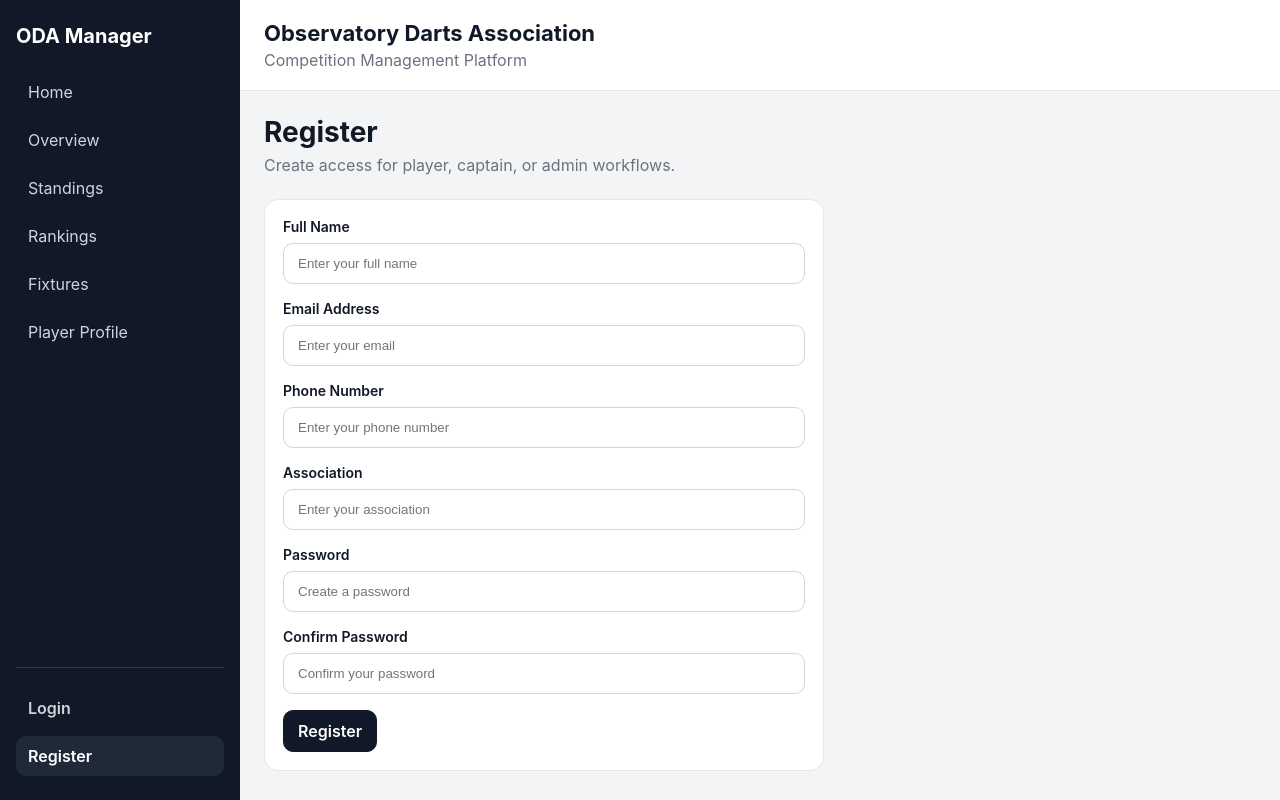
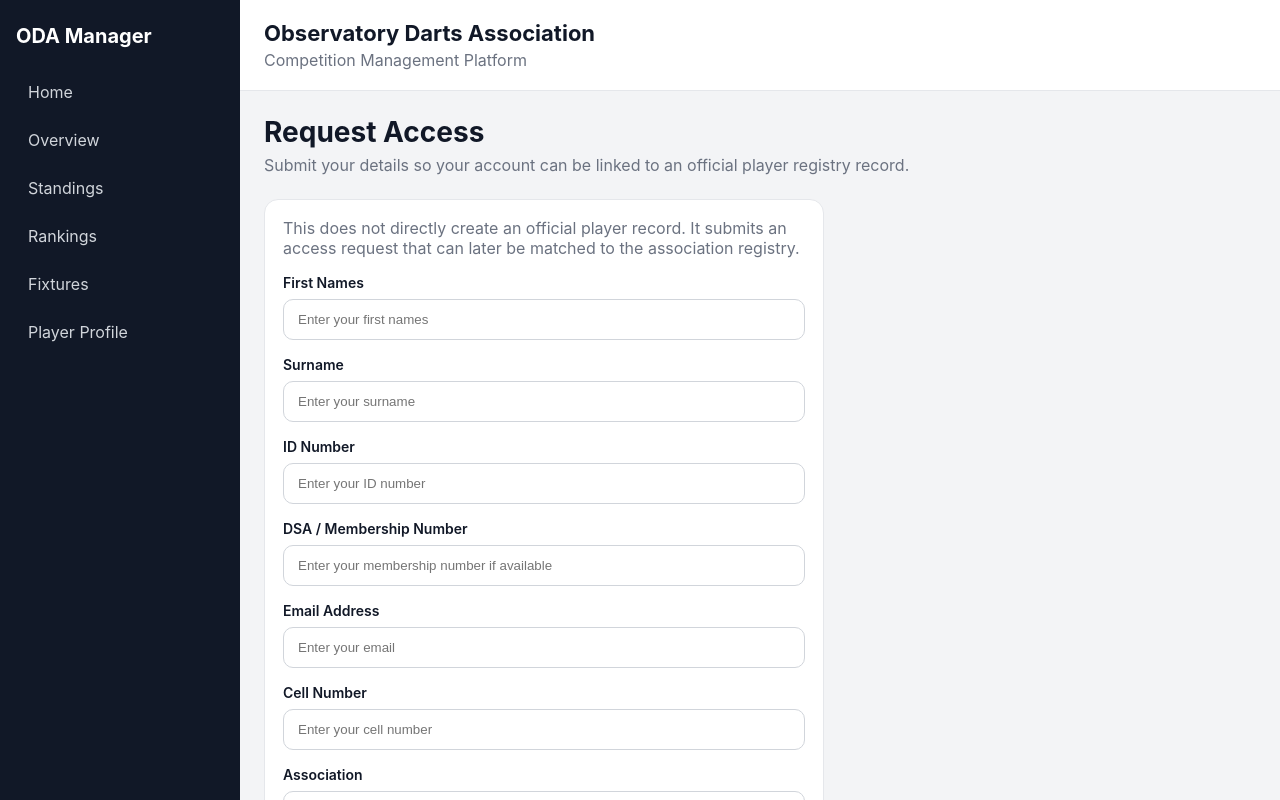
Before and after one commit to jakes007/ODA, a React app in the folder frontend/: page /register in a window 1280 px wide. Shown: the top 800 px of the page. Built offline with nearby package versions, Linux system fonts and the light colour scheme; the HTML template or start-up script is replaced by a standard one.

Commit message:
Refactored registration into player access request flow

```diff
--- a/frontend/src/pages/LandingPage.jsx
+++ b/frontend/src/pages/LandingPage.jsx
@@ -148,10 +148,10 @@ export default function LandingPage() {
 
       <section className="panel landing-cta">
         <div>
-          <h3 className="panel-title">Players, captains, and admins</h3>
-          <p className="page-subtitle">
-            Login access and dashboards will connect here next as the pilot grows.
-          </p>
+        <h3 className="panel-title">Players, captains, and admins</h3>
+<p className="page-subtitle">
+  Login for existing users or submit an access request to be linked to an official player record.
+</p>
         </div>
 
         <div className="landing-actions">
@@ -159,8 +159,8 @@ export default function LandingPage() {
             Login
           </Link>
           <Link to="/register" className="secondary-btn">
-            Register
-          </Link>
+  Request Access
+</Link>
         </div>
       </section>
     </div>
--- a/frontend/src/pages/RegisterPage.jsx
+++ b/frontend/src/pages/RegisterPage.jsx
@@ -4,21 +4,62 @@ export default function RegisterPage() {
   return (
     <div className="page-stack">
       <PageHeader
-        title="Register"
-        subtitle="Create access for player, captain, or admin workflows."
+        title="Request Access"
+        subtitle="Submit your details so your account can be linked to an official player registry record."
       />
 
       <section className="panel auth-panel">
+        <div className="muted-text" style={{ marginBottom: '16px' }}>
+          This does not directly create an official player record. It submits an access
+          request that can later be matched to the association registry.
+        </div>
+
         <form className="auth-form">
           <div className="form-row">
-            <label className="form-label" htmlFor="fullName">
-              Full Name
+            <label className="form-label" htmlFor="firstNames">
+              First Names
             </label>
             <input
-              id="fullName"
+              id="firstNames"
               className="form-input"
               type="text"
-              placeholder="Enter your full name"
+              placeholder="Enter your first names"
+            />
+          </div>
+
+          <div className="form-row">
+            <label className="form-label" htmlFor="surname">
+              Surname
+            </label>
+            <input
+              id="surname"
+              className="form-input"
+              type="text"
+              placeholder="Enter your surname"
+            />
+          </div>
+
+          <div className="form-row">
+            <label className="form-label" htmlFor="idNumber">
+              ID Number
+            </label>
+            <input
+              id="idNumber"
+              className="form-input"
+              type="text"
+              placeholder="Enter your ID number"
+            />
+          </div>
+
+          <div className="form-row">
+            <label className="form-label" htmlFor="membershipNumber">
+              DSA / Membership Number
+            </label>
+            <input
+              id="membershipNumber"
+              className="form-input"
+              type="text"
+              placeholder="Enter your membership number if available"
             />
           </div>
 
@@ -35,14 +76,14 @@ export default function RegisterPage() {
           </div>
 
           <div className="form-row">
-            <label className="form-label" htmlFor="phone">
-              Phone Number
+            <label className="form-label" htmlFor="cellNumber">
+              Cell Number
             </label>
             <input
-              id="phone"
+              id="cellNumber"
               className="form-input"
               type="text"
-              placeholder="Enter your phone number"
+              placeholder="Enter your cell number"
             />
           </div>
 
@@ -83,7 +124,7 @@ export default function RegisterPage() {
           </div>
 
           <button type="button" className="primary-btn auth-submit-btn">
-            Register
+            Submit Access Request
           </button>
         </form>
       </section>
```
